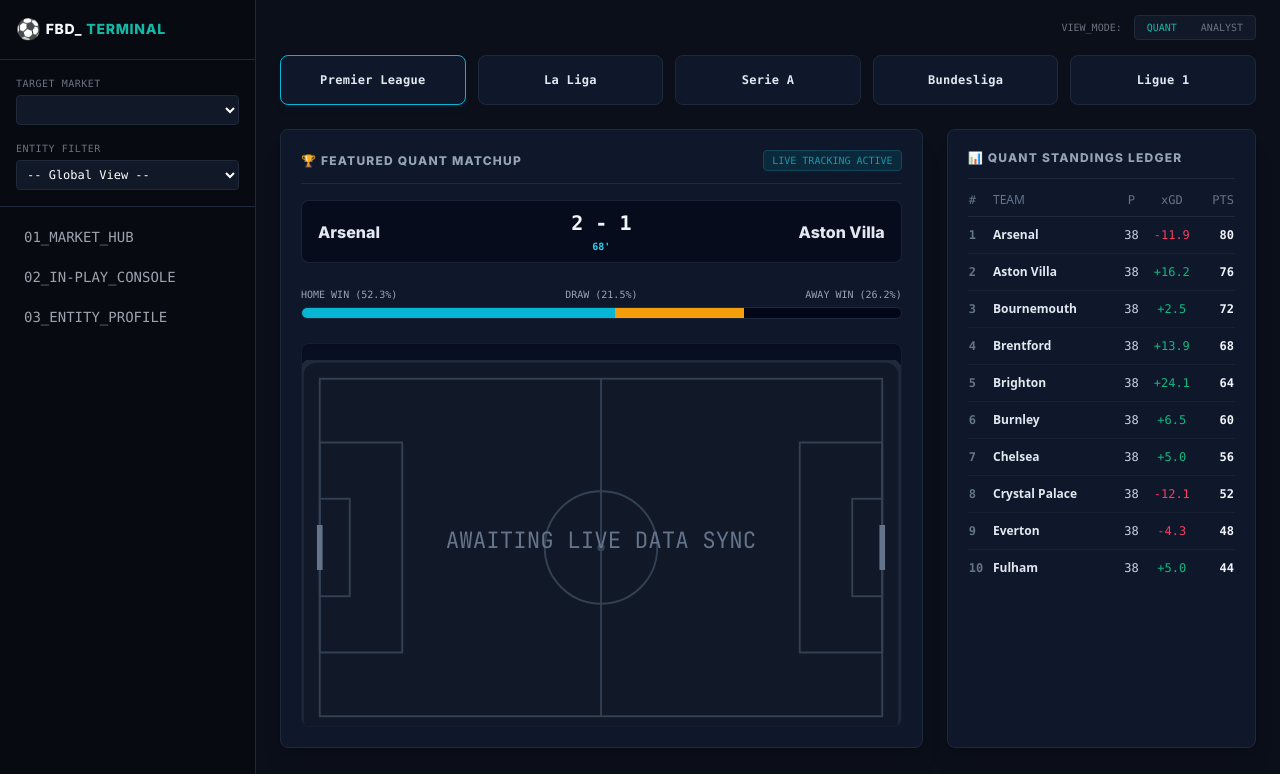
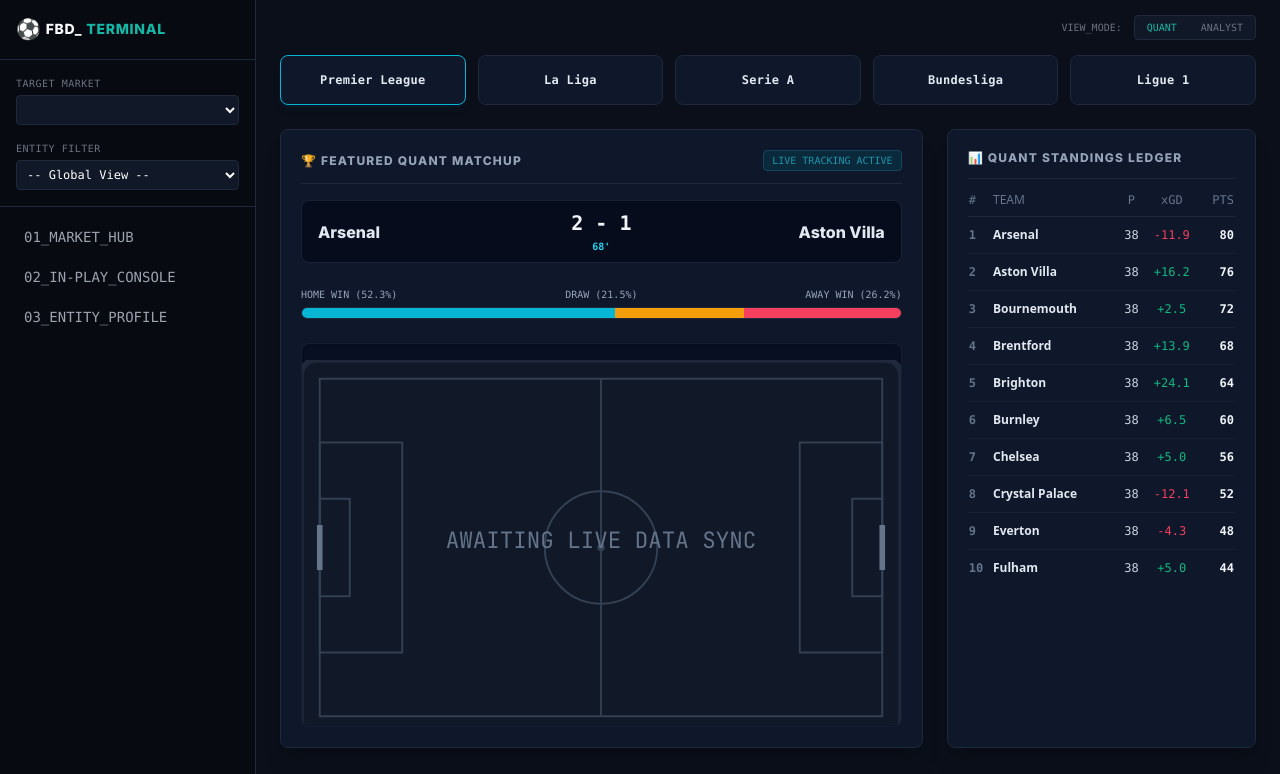
Before and after one commit to rhkhabure/FIFA-WORLDCUP-PREDICTION, a FastAPI app: page / in a window 1280 px wide. Shown: the part 26-800 px from the top of the page. Run offline with FastAPI, Linux system fonts and the light colour scheme; lists and menus that the app fills with data are empty; some libraries are stand-ins or nearby versions.

Commit message:
fix(v4): overwrite index.html entirely with requested layout
Co-authored-by: arena-agent <297053741+arena-agent@users.noreply.github.com>

```diff
--- a/v4_web/templates/index.html
+++ b/v4_web/templates/index.html
@@ -43,9 +43,9 @@
                         <span>AWAY WIN ({{ (featured.prob_2 * 100) | round(1) }}%)</span>
                     </div>
                     <div class="w-full flex h-3 bg-slate-950 rounded-full overflow-hidden border border-slate-800">
-                        <div class="bg-cyan-500 h-full transition-all duration-500" style="width: {{ (featured.prob_1 * 100) | round(2) }}%"></div>
-                        <div class="bg-amber-500 h-full transition-all duration-500" style="width: {{ (featured.prob_x * 100) | round(2) }}%"></div>
-                        <div class="bg-coral-500 h-full transition-all duration-500" style="width: {{ (featured.prob_2 * 100) | round(2) }}%"></div>
+                        <div class="bg-cyan-500 h-full transition-all duration-500" style="width: {{ '%.1f'|format(featured.prob_1 * 100) }}%;"></div>
+                        <div class="bg-amber-500 h-full transition-all duration-500" style="width: {{ '%.1f'|format(featured.prob_x * 100) }}%;"></div>
+                        <div class="bg-rose-500 h-full transition-all duration-500" style="width: {{ '%.1f'|format(featured.prob_2 * 100) }}%;"></div>
                     </div>
                 </div>
             </div>
@@ -79,7 +79,7 @@
                         <tr class="hover:bg-slate-800/30 transition-colors">
                             <td class="py-2.5 font-bold text-slate-500">{{ loop.index }}</td>
                             <td class="py-2.5 font-sans font-bold text-slate-200 truncate max-w-[100px]">
-                                <a href="/team?team={{ team.name }}" class="hover:text-cyan-400 transition">{{ team.name }}</a>
+                                <a href="/team?league={{ current_league }}&team={{ team.name }}" class="hover:text-cyan-400 transition">{{ team.name }}</a>
                             </td>
                             <td class="py-2.5 text-center">{{ team.played }}</td>
                             <td class="py-2.5 text-center {% if team.xg_diff >= 0 %}text-emerald-500{% else %}text-rose-500{% endif %}">
```
